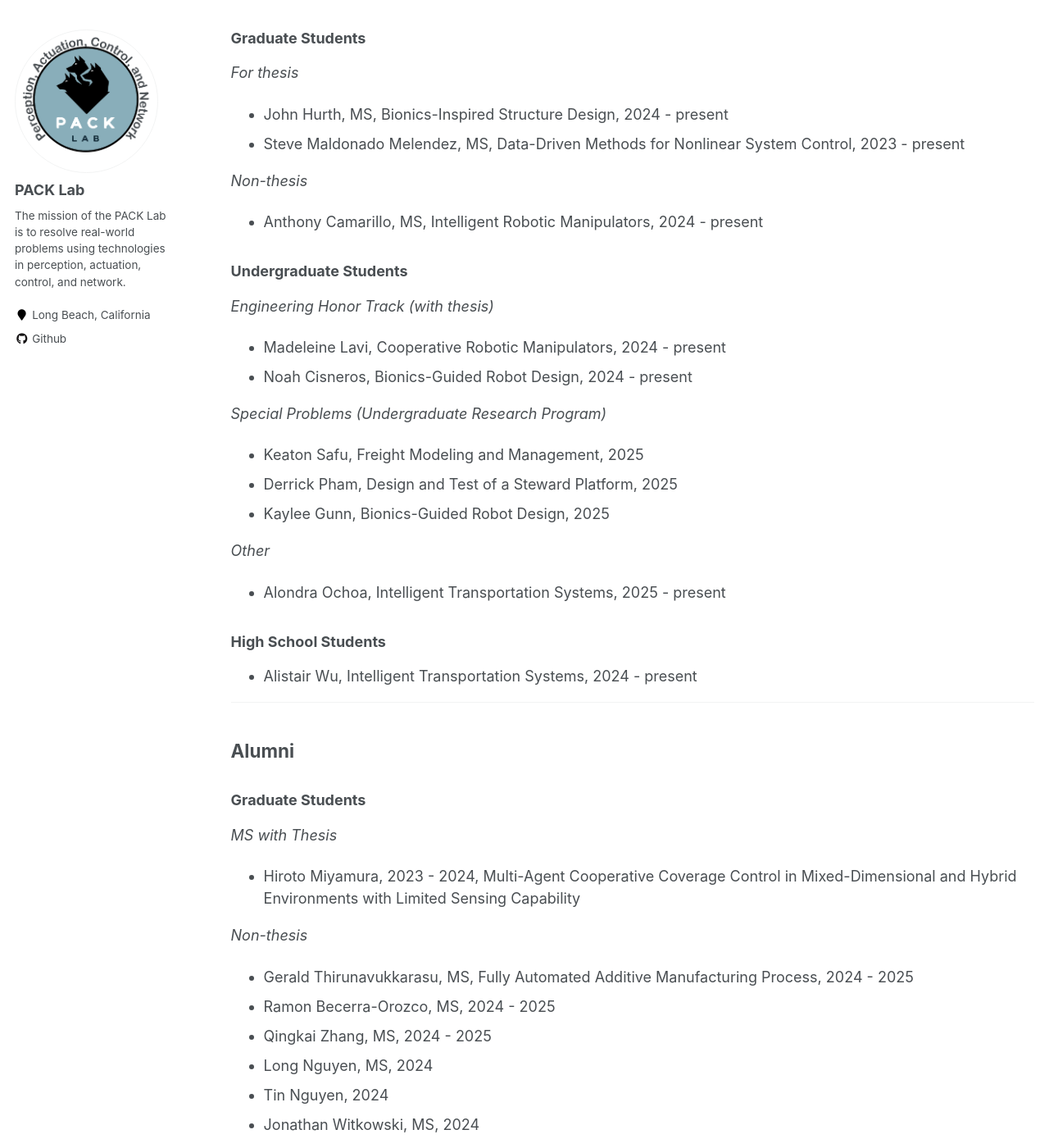
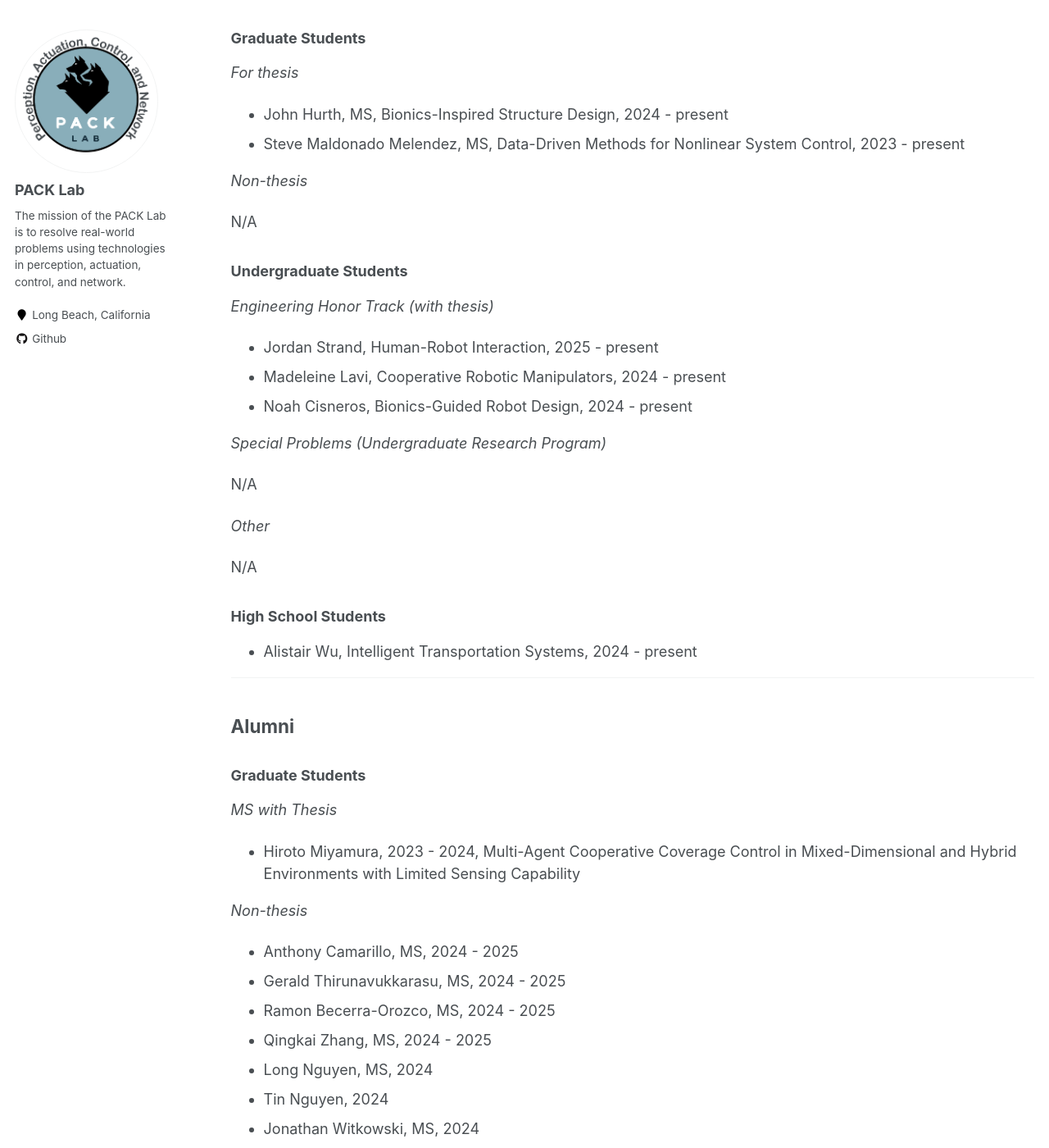
Before and after one commit to pack-lab/pack-lab.github.io, a Jekyll site: the page built from _pages/members.md, in a window 1280 px wide and 1400 px high, scrolled down 321 px. Shown: the whole window at 82% size. Built offline with Jekyll 4.4.1, drawn with Linux system fonts in a browser that asks for light colours; some of the changed text lies outside the part shown.

Commit message:
Update members.md

```diff
--- a/_pages/members.md
+++ b/_pages/members.md
@@ -20,25 +20,24 @@ author_profile: true
 
 *Non-thesis*
 
-* Anthony Camarillo, MS, Intelligent Robotic Manipulators, 2024 - present
+N/A
 
 
 ### Undergraduate Students
 
 *Engineering Honor Track (with thesis)*
 
+* Jordan Strand, Human-Robot Interaction, 2025 - present
 * Madeleine Lavi, Cooperative Robotic Manipulators, 2024 - present
 * Noah Cisneros, Bionics-Guided Robot Design, 2024 - present
 
 *Special Problems (Undergraduate Research Program)*
 
-* Keaton Safu, Freight Modeling and Management, 2025
-* Derrick Pham, Design and Test of a Steward Platform, 2025
-* Kaylee Gunn, Bionics-Guided Robot Design, 2025
+N/A
 
 *Other*
 
-* Alondra Ochoa, Intelligent Transportation Systems, 2025 - present
+N/A
 
 ### High School Students
 
@@ -56,7 +55,8 @@ author_profile: true
 * Hiroto Miyamura, 2023 - 2024, Multi-Agent Cooperative Coverage Control in Mixed-Dimensional and Hybrid Environments with Limited Sensing Capability
 
 *Non-thesis*
-* Gerald Thirunavukkarasu, MS, Fully Automated Additive Manufacturing Process, 2024 - 2025
+* Anthony Camarillo, MS, 2024 - 2025
+* Gerald Thirunavukkarasu, MS, 2024 - 2025
 * Ramon Becerra-Orozco, MS, 2024 - 2025
 * Qingkai Zhang, MS, 2024 - 2025
 * Long Nguyen, MS, 2024
```
Also changed, not shown: other parts of _pages/members.md (+4 -0 lines).
